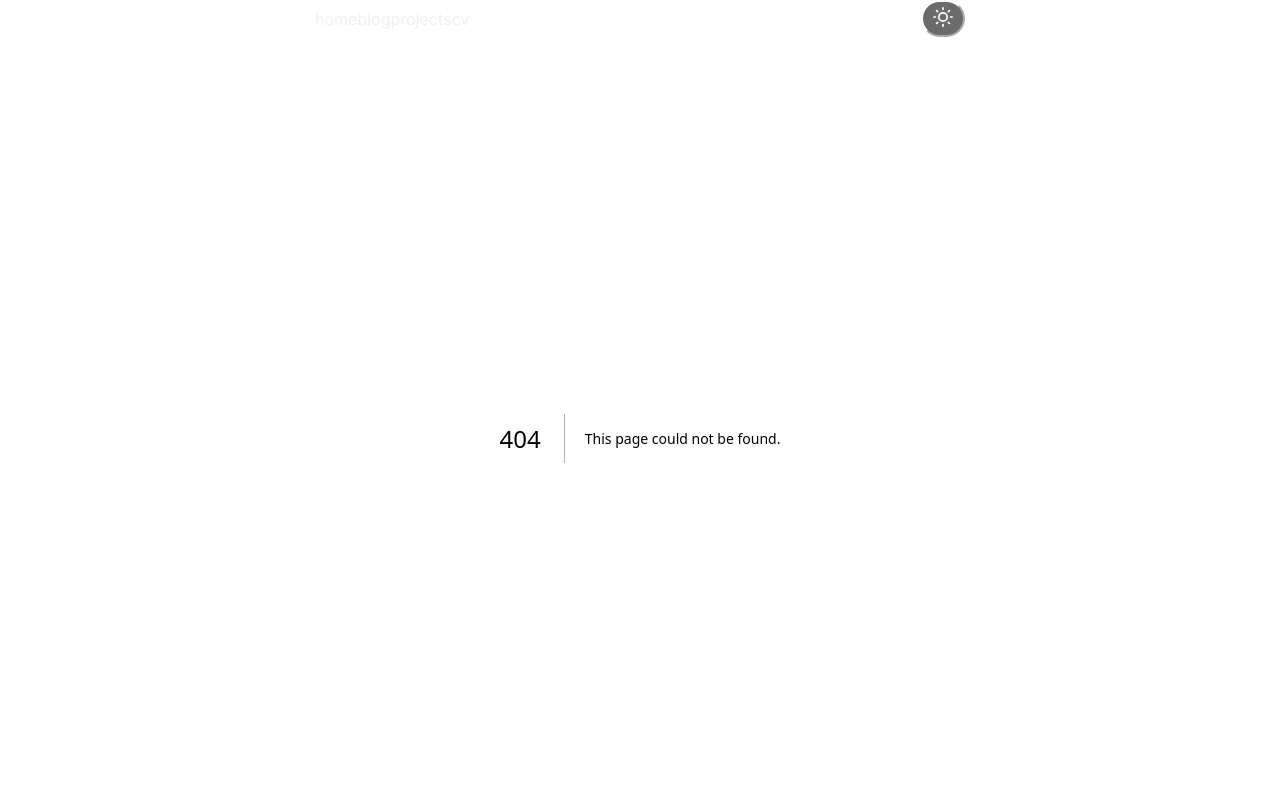
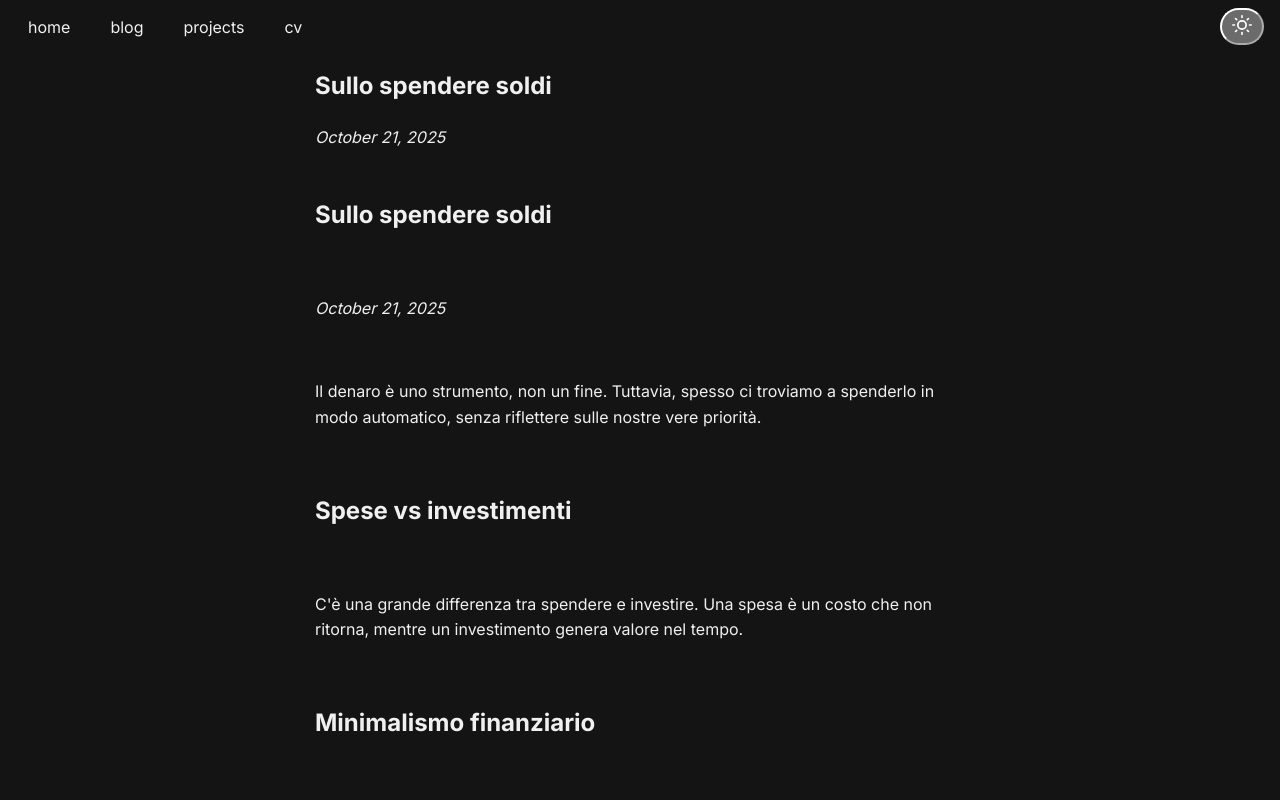
Before and after one commit to MettiFire/mywebsite, a Next.js app: page /blog/03-about-spending in a window 1280 px wide. Before the commit this address had no page. Shown: the top 800 px of the page. Built offline with nearby package versions, Linux system fonts and the light colour scheme.

Commit message:
bestemmiando sugli spaces

```diff
--- /dev/null
+++ b/app/blog/[slug]/page.tsx
@@ -0,0 +1,172 @@
+import Link from 'next/link';
+import { notFound } from 'next/navigation';
+
+// Metadata dinamici per ogni articolo
+export async function generateMetadata({ params }: { params: { slug: string } }) {
+  const article = getArticleBySlug(params.slug);
+  if (!article) {
+    return {
+      title: 'Article Not Found',
+    };
+  }
+  return {
+    title: `${article.title} - Anna's Notebook`,
+    description: article.excerpt || 'Personal notes and short essays',
+  };
+}
+
+// Dati degli articoli (in un progetto reale questi verrebbero da un CMS o file markdown)
+const articles = [
+  {
+    slug: '04-about-time',
+    title: 'Sullo spendere tempo',
+    date: 'November 1, 2025',
+    excerpt: 'Riflessioni su come investiamo il nostro tempo.',
+    content: `
+# Sullo spendere tempo
+
+*November 1, 2025*
+
+Il tempo è la risorsa più preziosa che abbiamo. A differenza del denaro, non può essere guadagnato o risparmiato per dopo.
+
+Ogni momento che passa è un momento che non tornerà mai più. Per questo motivo, è importante essere consapevoli di come scegliamo di spendere il nostro tempo.
+
+## La qualità conta più della quantità
+
+Non si tratta solo di quanto tempo dedichiamo a qualcosa, ma di come lo dedichiamo. Un'ora di concentrazione profonda vale più di tre ore di distrazione continua.
+
+## Conclusione
+
+Investire tempo in ciò che conta davvero è la chiave per una vita significativa.
+    `,
+  },
+  {
+    slug: '03-about-spending',
+    title: 'Sullo spendere soldi',
+    date: 'October 21, 2025',
+    excerpt: 'Come il denaro influenza le nostre scelte.',
+    content: `
+# Sullo spendere soldi
+
+*October 21, 2025*
+
+Il denaro è uno strumento, non un fine. Tuttavia, spesso ci troviamo a spenderlo in modo automatico, senza riflettere sulle nostre vere priorità.
+
+## Spese vs investimenti
+
+C'è una grande differenza tra spendere e investire. Una spesa è un costo che non ritorna, mentre un investimento genera valore nel tempo.
+
+## Minimalismo finanziario
+
+Ridurre le spese superflue non significa privarsi, ma concentrarsi su ciò che porta reale soddisfazione.
+    `,
+  },
+  {
+    slug: '02-one-month-eth',
+    title: 'Un mese a Zurigo: appunti di vita e probabilità',
+    date: 'October 8, 2025',
+    excerpt: 'Esperienze e riflessioni da un mese in Svizzera.',
+    content: `
+# Un mese a Zurigo: appunti di vita e probabilità
+
+*October 8, 2025*
+
+Zurigo è una città che ti costringe a riflettere. Tutto funziona perfettamente, gli orologi sono sempre precisi, e la vita scorre con una regolarità quasi matematica.
+
+## Probabilità e scelte
+
+Durante questo mese ho iniziato a pensare alla vita come a una serie di probabilità. Ogni decisione che prendiamo cambia leggermente le nostre probabilità di successo in un certo campo.
+
+## La cultura del precisione
+
+In Svizzera, la precisione non è solo un valore lavorativo, ma un modo di vivere. Questo ha i suoi pro e contro.
+
+## Conclusioni
+
+Un mese è poco per capire una città, ma abbastanza per iniziare a porsi le domande giuste.
+    `,
+  },
+  {
+    slug: '01-polimi-recap',
+    title: 'Pensavo fosse amore... invece era il Polimi',
+    date: 'July 10, 2025',
+    excerpt: 'Riflessioni sulla mia esperienza al Politecnico di Milano.',
+    content: `
+# Pensavo fosse amore... invece era il Polimi
+
+*July 10, 2025*
+
+Il Politecnico di Milano è un'esperienza che ti cambia. Non solo per quello che impari, ma per come ti costringe a crescere.
+
+## L'intensità degli studi
+
+Le giornate al Polimi sono lunghe e intense. Tra lezioni, esercitazioni e progetti di gruppo, il tempo libero diventa un lusso.
+
+## Le amicizie
+
+Paradossalmente, è proprio in questi momenti di pressione che si creano i legami più forti. Studiare insieme fino a tarda notte crea una complicità unica.
+
+## Guardando indietro
+
+Ora che ho finito, guardo indietro con un misto di nostalgia e sollievo. È stata dura, ma ne è valsa la pena.
+    `,
+  },
+];
+
+// Helper per trovare un articolo per slug
+function getArticleBySlug(slug: string) {
+  return articles.find((a) => a.slug === slug);
+}
+
+// Genera tutti i percorsi statici (opzionale, per build ottimizzate)
+export async function generateStaticParams() {
+  return articles.map((article) => ({
+    slug: article.slug,
+  }));
+}
+
+export default function ArticlePage({ params }: { params: { slug: string } }) {
+  const article = getArticleBySlug(params.slug);
+
+  if (!article) {
+    notFound();
+  }
+
+  return (
+    <article className="max-w-[650px] mx-auto px-6 py-20">
+      {/* Titolo e Data */}
+      <header className="mb-8">
+        <h1 className="text-3xl font-bold mb-2">{article.title}</h1>
+        <time className="text-text-secondary italic">{article.date}</time>
+      </header>
+
+      {/* Contenuto dell'articolo */}
+      <div className="prose prose-neutral dark:prose-invert max-w-none">
+        {/* In un progetto reale, qui renderizzeresti Markdown con un parser come react-markdown */}
+        <div
+          className="article-content"
+          dangerouslySetInnerHTML={{
+            __html: article.content
+              .split('\n')
+              .map((line) => {
+                if (line.startsWith('# ')) return `<h1>${line.slice(2)}</h1>`;
+                if (line.startsWith('## ')) return `<h2>${line.slice(3)}</h2>`;
+                if (line.startsWith('*') && line.endsWith('*'))
+                  return `<p class="text-text-secondary italic">${line.slice(1, -1)}</p>`;
+                if (line.trim() === '') return '<br/>';
+                return `<p>${line}</p>`;
+              })
+              .join(''),
+          }}
+        />
+      </div>
+
+      {/* Link per tornare alla lista */}
+      <footer className="mt-12 pt-8 border-t border-gray-200 dark:border-gray-800">
+        <Link href="/blog" className="text-text-secondary hover:text-link-hover transition">
+          ← Back to all articles
+        </Link>
+      </footer>
+    </article>
+  );
+}
--- a/app/blog/page.tsx
+++ b/app/blog/page.tsx
@@ -1,23 +1,40 @@
 import Link from 'next/link';
 
 export const metadata = {
-  title: 'Blog - Anna Mettifogo',
-  description: 'Notes and essays by Anna Mettifogo',
+  title: "Anna's Notebook",
+  description: 'Personal notes and short essays',
 };
+
+const posts = [
+  { date: 'November 1, 2025', title: 'PROVA1234', href: '/blog/04-about-time' },
+  { date: 'October 21, 2025', title: 'GAY', href: '/blog/03-about-spending' },
+];
 
 export default function BlogPage() {
   return (
-    <div className="max-w-[650px] mx-auto px-6 py-20">
-      <h1 className="text-3xl font-bold mb-6">Blog</h1>
-      <p className="text-lg text-text-primary mb-6">This is a placeholder for the blog. You can add posts here later.</p>
-      <ul className="list-disc list-inside space-y-2 text-lg">
-        <li>Post 1 — coming soon</li>
-        <li>Post 2 — coming soon</li>
-      </ul>
+    <main className="max-w-[650px] mx-auto px-6 py-20 text-white min-h-screen">
+      <h1 className="text-4xl font-extrabold mb-12">Anna's Notebook</h1>
 
-      <div className="mt-8">
-        <Link href="/" className="text-text-secondary hover:text-link-hover">← Back home</Link>
+      {/* Lista post con date allineate */}
+      <div className="space-y-3">
+        {posts.map((p) => (
+          <Link
+            key={p.href}
+            href={p.href}
+            className="group flex items-baseline cursor-pointer hover:text-link-hover transition duration-200"
+          >
+            {/* Colonna sinistra: data */}
+            <span className="w-40 text-neutral-500 dark:text-neutral-400 italic shrink-0">
+              {p.date}
+            </span>
+
+            {/* Colonna destra: titolo */}
+            <span className="text-neutral-900 dark:text-neutral-100 group-hover:underline underline-offset-4">
+              {p.title}
+            </span>
+          </Link>
+        ))}
       </div>
-    </div>
+    </main>
   );
 }
--- a/app/globals.css
+++ b/app/globals.css
@@ -56,16 +56,34 @@ svg {
   padding: 4px;
 }
 
-.flex.items-center.space-x-10 {
-    padding-right: 4px;
+a.relative.flex.items-center.transition.px-2.py-1.text-text-secondary.hover\:text-link-hover {
+    padding-right: 20px;
+    padding-left: 20px;
 }
 
-a.no-underline.hover\:text-link-hover.transition.px-2.py-1.mr-6.text-text-secondary {
-    padding: 15px;
+a.relative.flex.items-center.transition.px-2.py-1.text-text-primary {
+    padding-right: 20px;
+    padding-left: 20px;
 }
 
-a.no-underline.hover\:text-link-hover.transition.px-2.py-1.mr-6.text-text-primary {
-    padding-right: 15px;
-    padding-top: 15px;
-    padding-bottom: 15px;
+
+.theme-switcher-container.pr-4 {
+    padding-right: 8px;
 }
+
+
+
+
+
+
+.article-title-link {
+  font-size: 1rem;
+  text-decoration: none;
+}
+
+
+
+.blog-list-date {
+  font-style: italic;
+  color: var(--text-secondary);
+}
--- a/components/Header.tsx
+++ b/components/Header.tsx
@@ -1,45 +1,64 @@
 "use client";
 
-import Link from 'next/link';
-import { usePathname } from 'next/navigation';
-import { ThemeSwitcher } from '@/components/ThemeSwitcher';
+import Link from "next/link";
+import { usePathname } from "next/navigation";
+import { ThemeSwitcher } from "@/components/ThemeSwitcher";
 
 export function Header() {
   const pathname = usePathname();
 
   const links = [
-    { href: '/', label: 'home' },
-    { href: '/blog', label: 'blog' },
-    { href: '/projects', label: 'projects' },
-    { href: '/cv_en.pdf', label: 'cv', isExternal: true },
+    { href: "/", label: "home" },
+    { href: "/blog", label: "blog" },
+    { href: "/projects", label: "projects" },
+    { href: "/cv_en.pdf", label: "cv", isExternal: true },
   ];
 
   return (
-    <header className="mb-16">
-      <div className="max-w-[650px] mx-auto px-6 flex items-center justify-between">
-        {/* Keep nav spacing stable by using gap on the container and avoiding per-link margins
-            Use whitespace-nowrap so items never wrap to the next line and increase gap/padding
-            so labels stay visually separated and don't shift between pages. */}
-        <nav className="flex items-center gap-20 md:gap-28 text-sm whitespace-nowrap" aria-label="Main navigation">
+    <header className="mb-16 w-full">
+      <div className="w-full px-8 flex items-center justify-between">
+        {/* NAV a sinistra */}
+        <nav
+          className="flex items-center gap-10 md:gap-16 text-sm whitespace-nowrap"
+          aria-label="Main navigation"
+        >
           {links.map((link) => {
             const { href, label, isExternal } = link as any;
+            // consider a route active when pathname equals href, or when the pathname starts with
+            // the href for non-root routes (so /projects/123 still highlights /projects)
+            const isActive =
+              href === '/'
+                ? pathname === href
+                : pathname?.startsWith(href ?? '') ?? false;
+
             return (
               <Link
                 key={href}
                 href={href}
                 target={isExternal ? '_blank' : undefined}
                 rel={isExternal ? 'noopener noreferrer' : undefined}
-                className={`inline-block no-underline hover:text-link-hover transition px-3 py-1 ${
-                  pathname === href ? 'text-text-primary' : 'text-text-secondary'
+                aria-current={isActive ? 'page' : undefined}
+                className={`relative group flex items-center transition px-2 py-1 overflow-hidden ${
+                  isActive
+                    ? 'text-text-primary'
+                    : 'text-text-secondary hover:text-link-hover'
                 }`}
               >
-                {label}
+                <span className="relative z-10">{label}</span>
+                <span
+                  className={`absolute left-0 bottom-0 h-[2px] transition-all duration-300 ease-out
+                    ${isActive
+                      ? 'w-full bg-text-primary opacity-100'
+                      : 'w-0 bg-link-hover opacity-0 group-hover:w-full group-hover:opacity-100'
+                    }`}
+                ></span>
               </Link>
             );
           })}
         </nav>
 
-        <div>
+        {/* THEME SWITCHER a destra con classe personalizzata */}
+        <div className="theme-switcher-container pr-4">
           <ThemeSwitcher />
         </div>
       </div>
```
